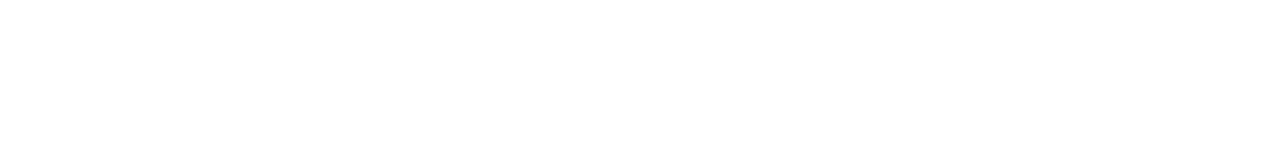
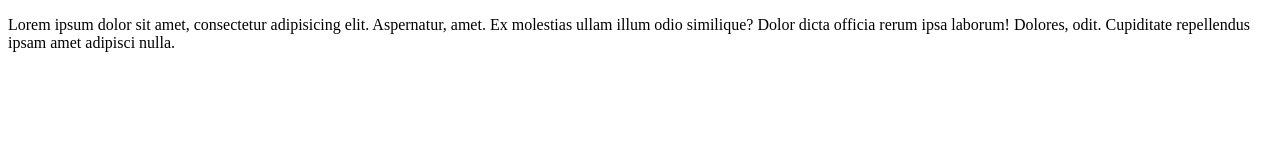
Before and after one commit to ahyamenosmal/prueba, a plain HTML site: page index.html in a window 1280 px wide. Drawn offline with Linux system fonts and the light colour scheme.

Commit message:
Mi segundo commit

```diff
--- a/index.html
+++ b/index.html
@@ -6,6 +6,6 @@
     <title>Prueba</title>
 </head>
 <body>
-
+    <p>Lorem ipsum dolor sit amet, consectetur adipisicing elit. Aspernatur, amet. Ex molestias ullam illum odio similique? Dolor dicta officia rerum ipsa laborum! Dolores, odit. Cupiditate repellendus ipsam amet adipisci nulla.</p>
 </body>
 </html>
```
